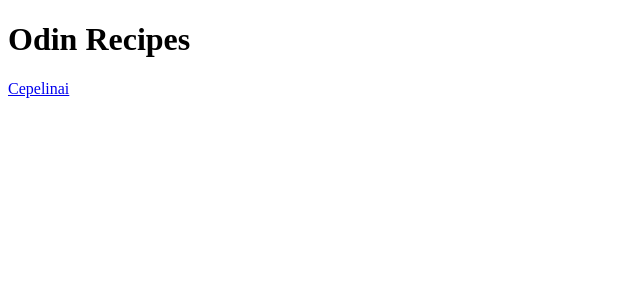
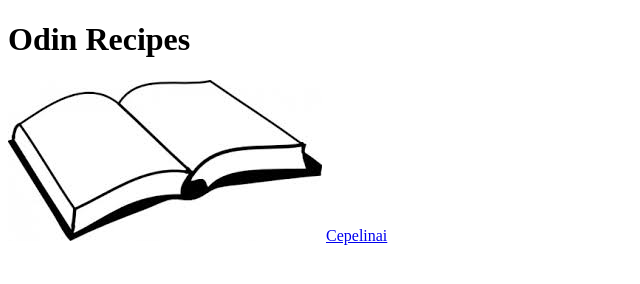
Before and after one commit to LavMar/odin-recipes, a plain HTML site: page index.html in a window 1280 px wide. Shown: the whole page, without its empty margins (0-640 px from the left). Drawn offline with Linux system fonts and the light colour scheme.

Commit message:
Saving images files

```diff
--- a/index.html
+++ b/index.html
@@ -8,6 +8,7 @@
 </head>
 <body>
     <h1>Odin Recipes</h1>
+    <img src="images/book.jpg">
     <a href="recipes/cepelinai.html">Cepelinai</a>
 </body>
 </html>
```
Also changed, not shown: images/book.jpg (added).
